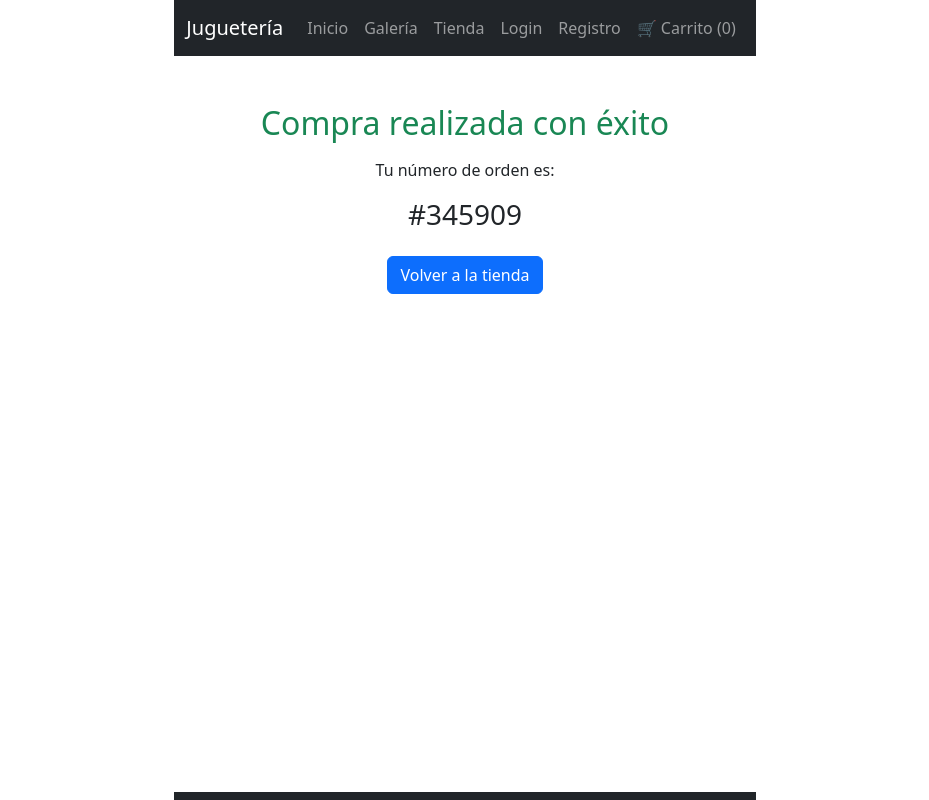
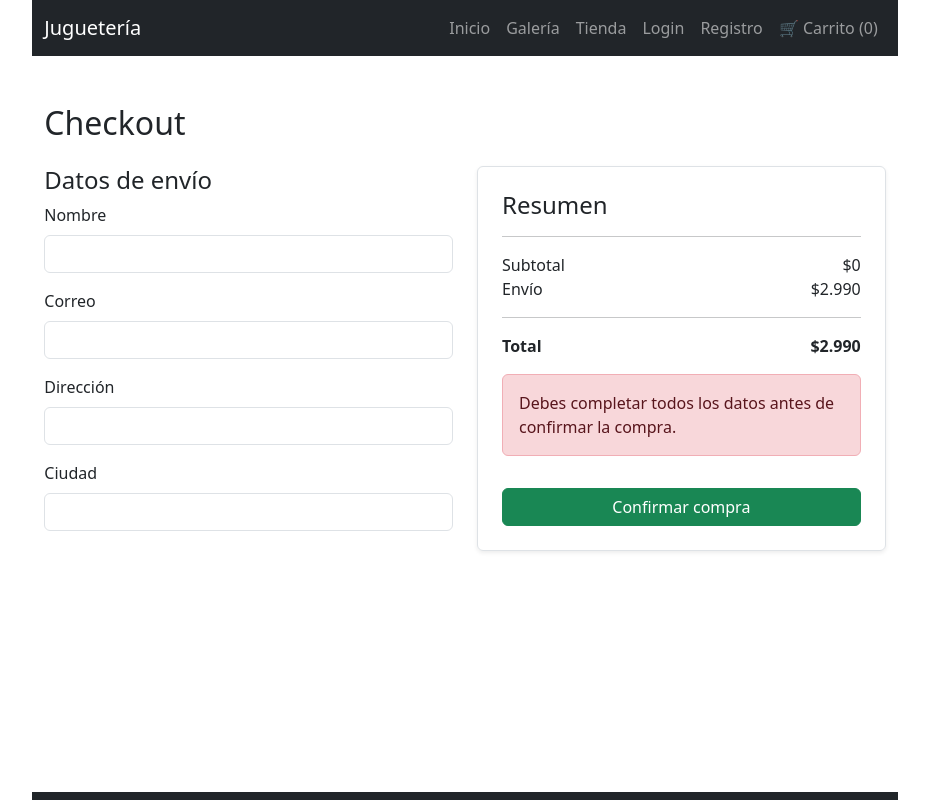
Before and after one commit to jara30-ch/proyecto_final, a React (Vite) app in the folder hito-2-frontend/: page /checkout in a window 1280 px wide. Both pictures are taken after a click on the button "Confirmar compra". Shown: the top 800 px of the page, without its empty margins (175-1104 px from the left). Built offline with nearby package versions, Linux system fonts and the light colour scheme.

Commit message:
condiciona checkout que obliga a llenar formulario

```diff
--- a/hito-2-frontend/src/pages/Checkout.jsx
+++ b/hito-2-frontend/src/pages/Checkout.jsx
@@ -6,13 +6,43 @@ const Checkout = () => {
 
   const { cart, totalPrice, clearCart } = useContext(CartContext)
 
+  const [formData, setFormData] = useState({
+    name: "",
+    email: "",
+    address: "",
+    city: ""
+  })
+
+  const [error, setError] = useState("")
   const [orderCompleted, setOrderCompleted] = useState(false)
   const [orderNumber, setOrderNumber] = useState(null)
 
   const shipping = 2990
   const finalTotal = totalPrice + shipping
 
+  const handleChange = (e) => {
+
+    const { name, value } = e.target
+
+    setFormData({
+      ...formData,
+      [name]: value
+    })
+  }
+
   const handlePurchase = () => {
+
+    if (
+      !formData.name ||
+      !formData.email ||
+      !formData.address ||
+      !formData.city
+    ) {
+      setError("Debes completar todos los datos antes de confirmar la compra.")
+      return
+    }
+
+    setError("")
 
     const generatedOrder = Math.floor(Math.random() * 1000000)
 
@@ -23,6 +53,7 @@ const Checkout = () => {
   }
 
   if (orderCompleted) {
+
     return (
 
       <div className="container mt-5 text-center">
@@ -31,9 +62,7 @@ const Checkout = () => {
           Compra realizada con éxito
         </h2>
 
-        <p>
-          Tu número de orden es:
-        </p>
+        <p>Tu número de orden es:</p>
 
         <h3 className="mb-4">
           #{orderNumber}
@@ -63,22 +92,46 @@ const Checkout = () => {
 
             <div className="mb-3">
               <label className="form-label">Nombre</label>
-              <input type="text" className="form-control" required />
+              <input
+                type="text"
+                name="name"
+                className="form-control"
+                value={formData.name}
+                onChange={handleChange}
+              />
             </div>
 
             <div className="mb-3">
               <label className="form-label">Correo</label>
-              <input type="email" className="form-control" required />
+              <input
+                type="email"
+                name="email"
+                className="form-control"
+                value={formData.email}
+                onChange={handleChange}
+              />
             </div>
 
             <div className="mb-3">
               <label className="form-label">Dirección</label>
-              <input type="text" className="form-control" required />
+              <input
+                type="text"
+                name="address"
+                className="form-control"
+                value={formData.address}
+                onChange={handleChange}
+              />
             </div>
 
             <div className="mb-3">
               <label className="form-label">Ciudad</label>
-              <input type="text" className="form-control" required />
+              <input
+                type="text"
+                name="city"
+                className="form-control"
+                value={formData.city}
+                onChange={handleChange}
+              />
             </div>
 
           </form>
@@ -134,6 +187,12 @@ const Checkout = () => {
 
             </div>
 
+            {error && (
+              <div className="alert alert-danger mt-3">
+                {error}
+              </div>
+            )}
+
             <button
               onClick={handlePurchase}
               className="btn btn-success w-100 mt-3"
```
